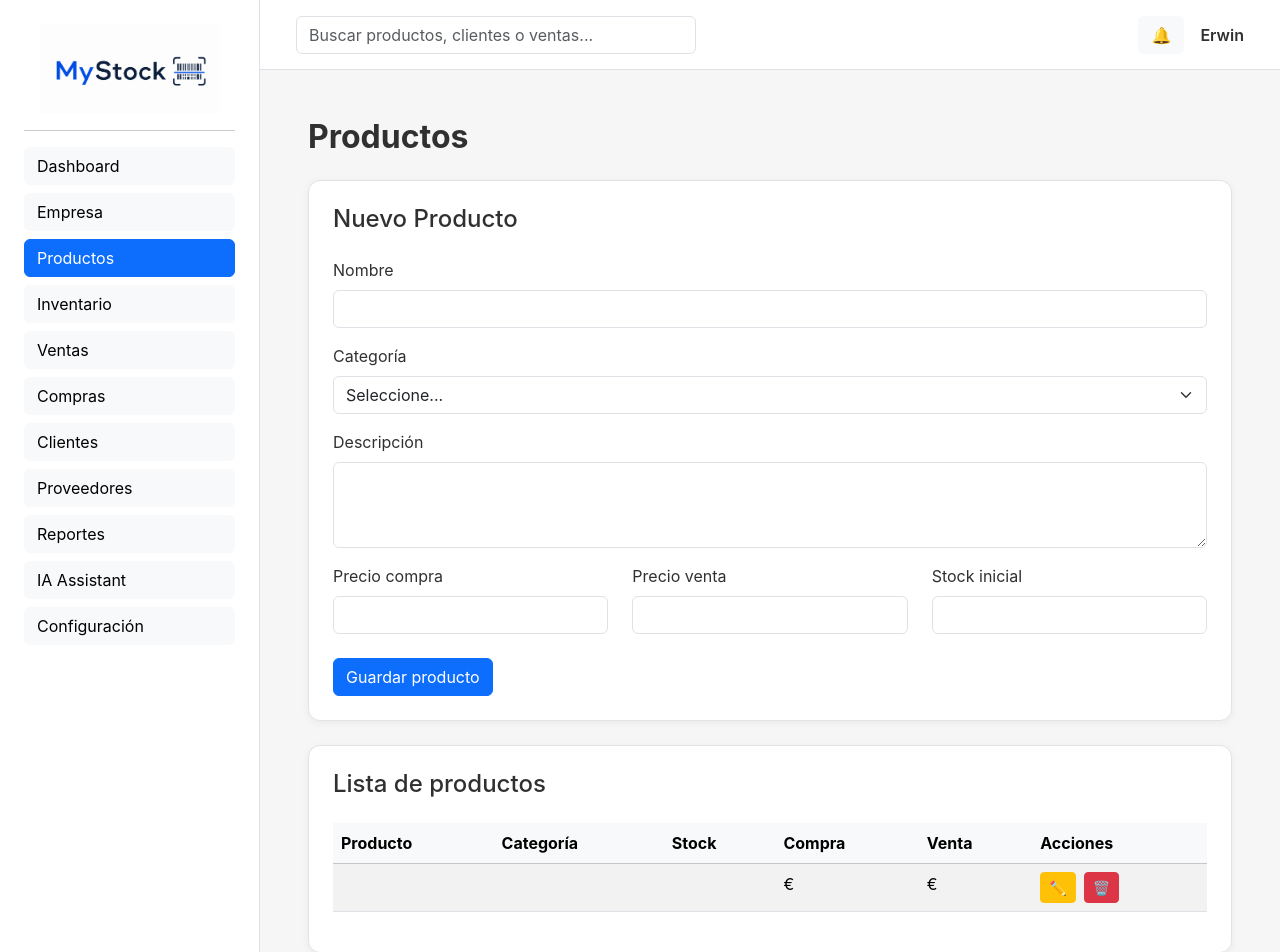
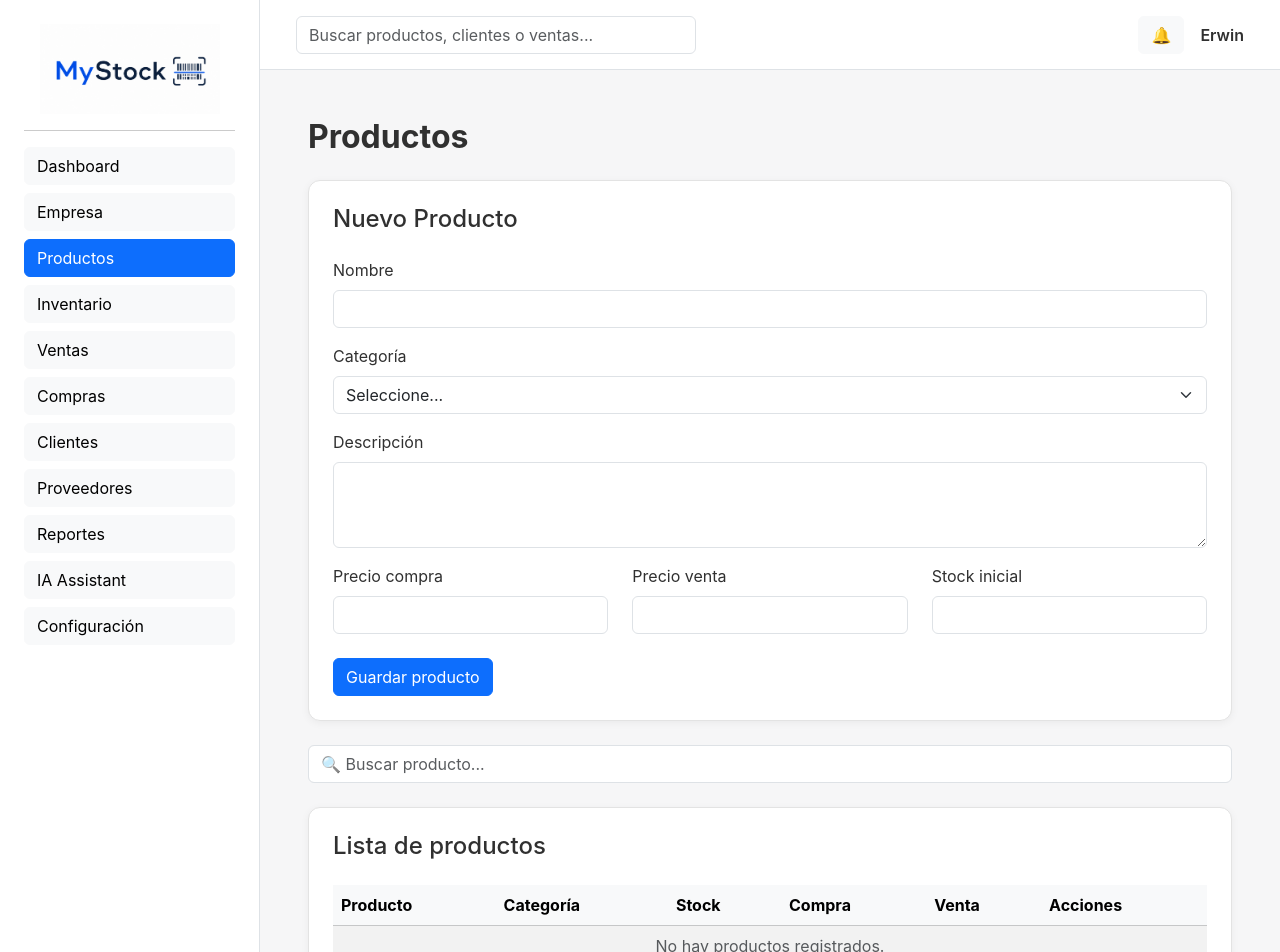
Before and after one commit to ErwinGonzalezBonilla/MyStock, a React app in the folder frontend/: page /products in a window 1280 px wide. Shown: the top 952 px of the page. Built offline with nearby package versions, Linux system fonts and the light colour scheme; the HTML template or start-up script is replaced by a standard one.

Commit message:
feat(products): add product search

```diff
--- a/frontend/src/pages/Products.jsx
+++ b/frontend/src/pages/Products.jsx
@@ -13,15 +13,8 @@ export default function Products() {
     stock: "",
   });
 
-  const [products, setProducts] = useState([
-  {
-    id: crypto.randomUUID(),
-    name: "",
-
-  }
-]);
-
-  const [editingIndex, setEditingIndex] = useState(null);
+  const [products, setProducts] = useState([]);
+  const [search, setSearch] = useState("");
 
   const handleChange = (e) => {
     setProduct({
@@ -30,36 +23,14 @@ export default function Products() {
     });
   };
 
-  const handleDelete = (index) => {
-  const updatedProducts = products.filter(
-    (_, i) => i !== index
-  );
-
-  setProducts(updatedProducts);
-};
-
-const handleEdit = (index) => {
-  setProduct(products[index]);
-  setEditingIndex(index);
-};
-
   const handleSubmit = (e) => {
     e.preventDefault();
 
-    if (editingIndex !== null) {
-      const updatedProducts = [...products];
+    const updatedProducts = [...products, product];
 
-      updatedProducts[editingIndex] = product;
+    console.log(updatedProducts);
 
-      setProducts(updatedProducts);
-
-      setEditingIndex(null);
-    } else {
-      setProducts([
-        ...products,
-        product,
-      ]);
-    }
+    setProducts(updatedProducts);
 
     setProduct({
       name: "",
@@ -70,6 +41,18 @@ const handleEdit = (index) => {
       stock: "",
     });
   };
+
+  const handleDelete = (index) => {
+    const updatedProducts = products.filter(
+      (_, i) => i !== index
+    );
+
+    setProducts(updatedProducts);
+  };
+
+  const filteredProducts = products.filter((item) =>
+    item.name.toLowerCase().includes(search.toLowerCase())
+  );
 
   return (
     <div className="container-fluid p-4">
@@ -82,14 +65,24 @@ const handleEdit = (index) => {
         product={product}
         handleChange={handleChange}
         handleSubmit={handleSubmit}
-        editingIndex={editingIndex}
+        editingIndex={null}
       />
 
+      <div className="mb-4">
+        <input
+          type="text"
+          className="form-control"
+          placeholder="🔍 Buscar producto..."
+          value={search}
+          onChange={(e) => setSearch(e.target.value)}
+        />
+      </div>
+
       <ProductTable
-  products={products}
-  handleDelete={handleDelete}
-  handleEdit={handleEdit}
-/>
+        products={filteredProducts}
+        handleDelete={handleDelete}
+        handleEdit={() => {}}
+      />
 
     </div>
   );
```
Also changed, not shown: frontend/src/hooks/useProducts.js (added, +21 -0 lines).
